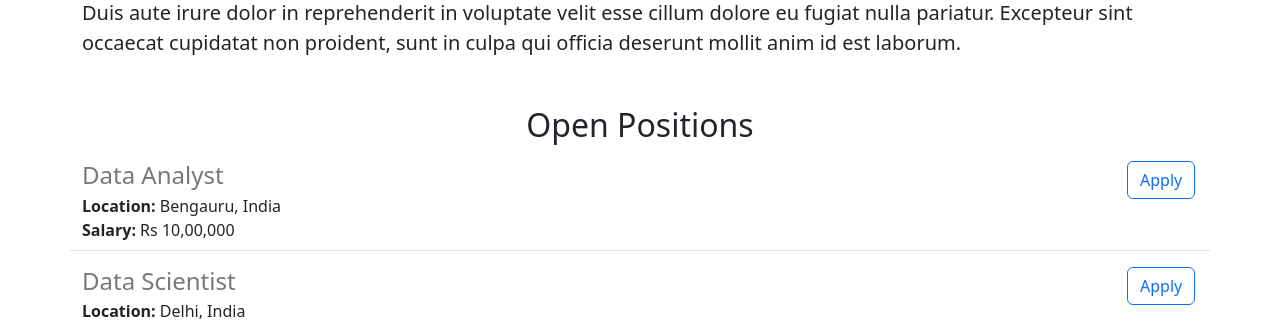
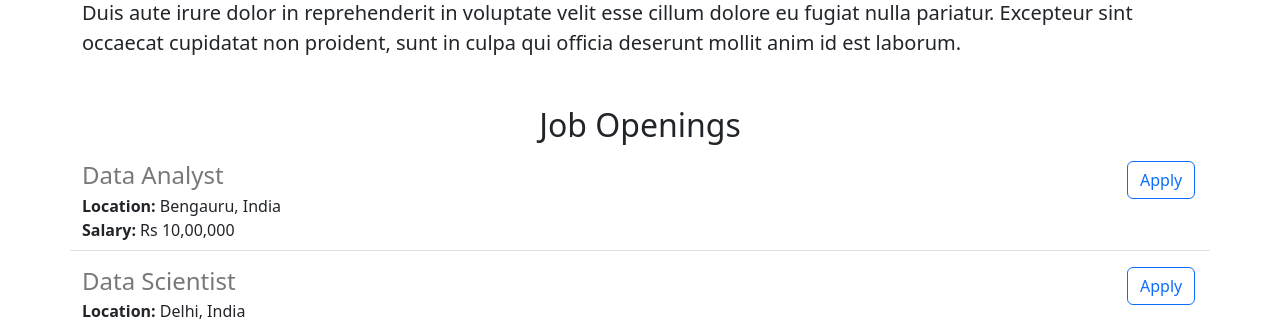
Before and after one commit to palakjain25/SNU-OCJ-APP, a Flask app: page / in a window 1280 px wide. Shown: the part 636-959 px from the top of the page. Run offline with Flask 3, Linux system fonts and the light colour scheme.

Commit message:
made some changes after deploying on render website

```diff
--- a/templates/home.html
+++ b/templates/home.html
@@ -22,7 +22,7 @@
       <p class="lead">
         Lorem ipsum dolor sit amet, consectetur adipiscing elit, sed do eiusmod tempor incididunt ut labore et dolore magna aliqua. Ut enim ad minim veniam, quis nostrud exercitation ullamco laboris nisi ut aliquip ex ea commodo consequat. Duis aute irure dolor in reprehenderit in voluptate velit esse cillum dolore eu fugiat nulla pariatur. Excepteur sint occaecat cupidatat non proident, sunt in culpa qui officia deserunt mollit anim id est laborum.
       </p>
-      <h2 class="text-center mt-5 mb-3">Open Positions</h2>
+      <h2 class="text-center mt-5 mb-3">Job Openings</h2>
       <div>
           {% for job in jobs %}
               {% include "jobitem.html" %}
```
